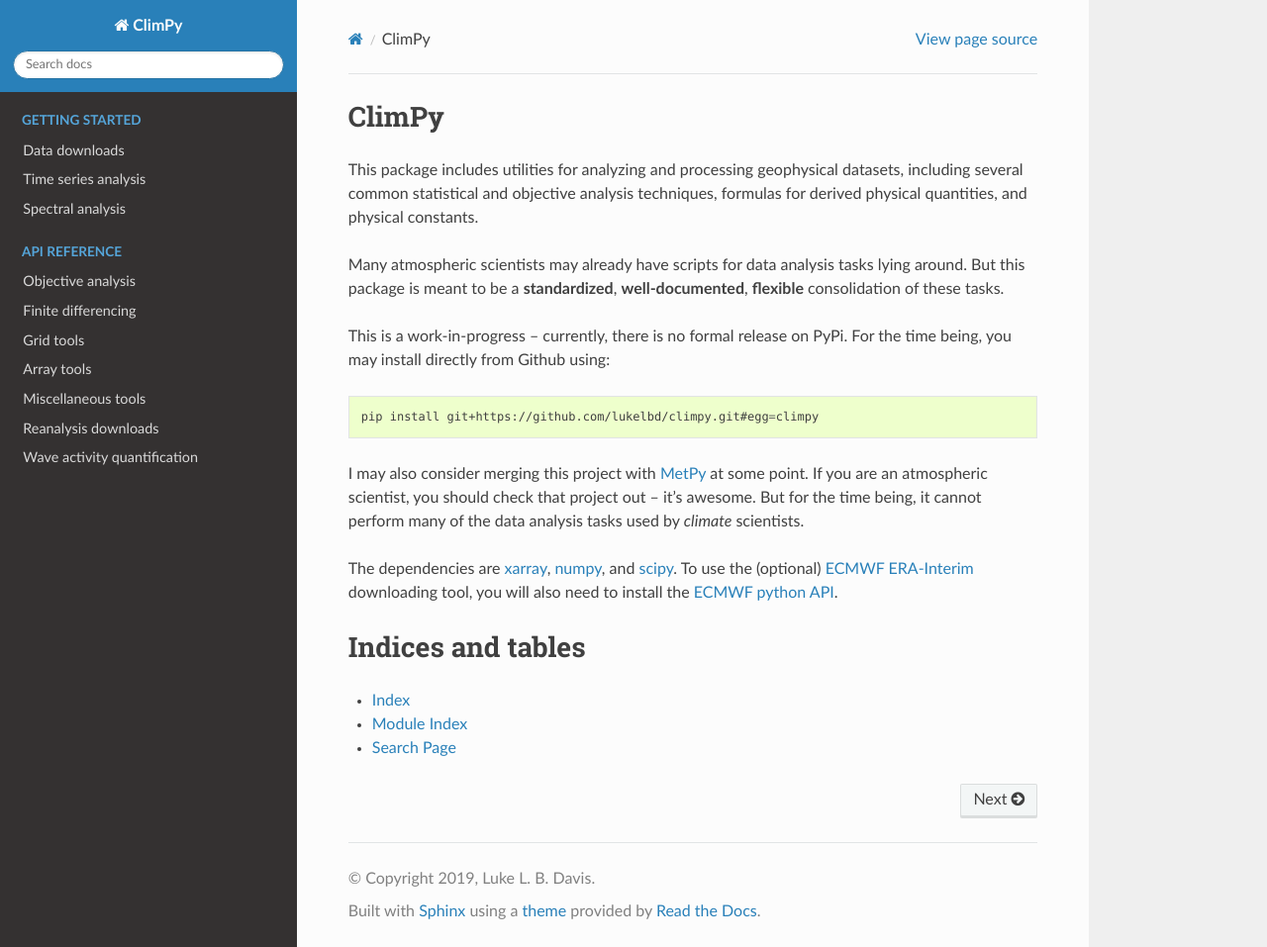
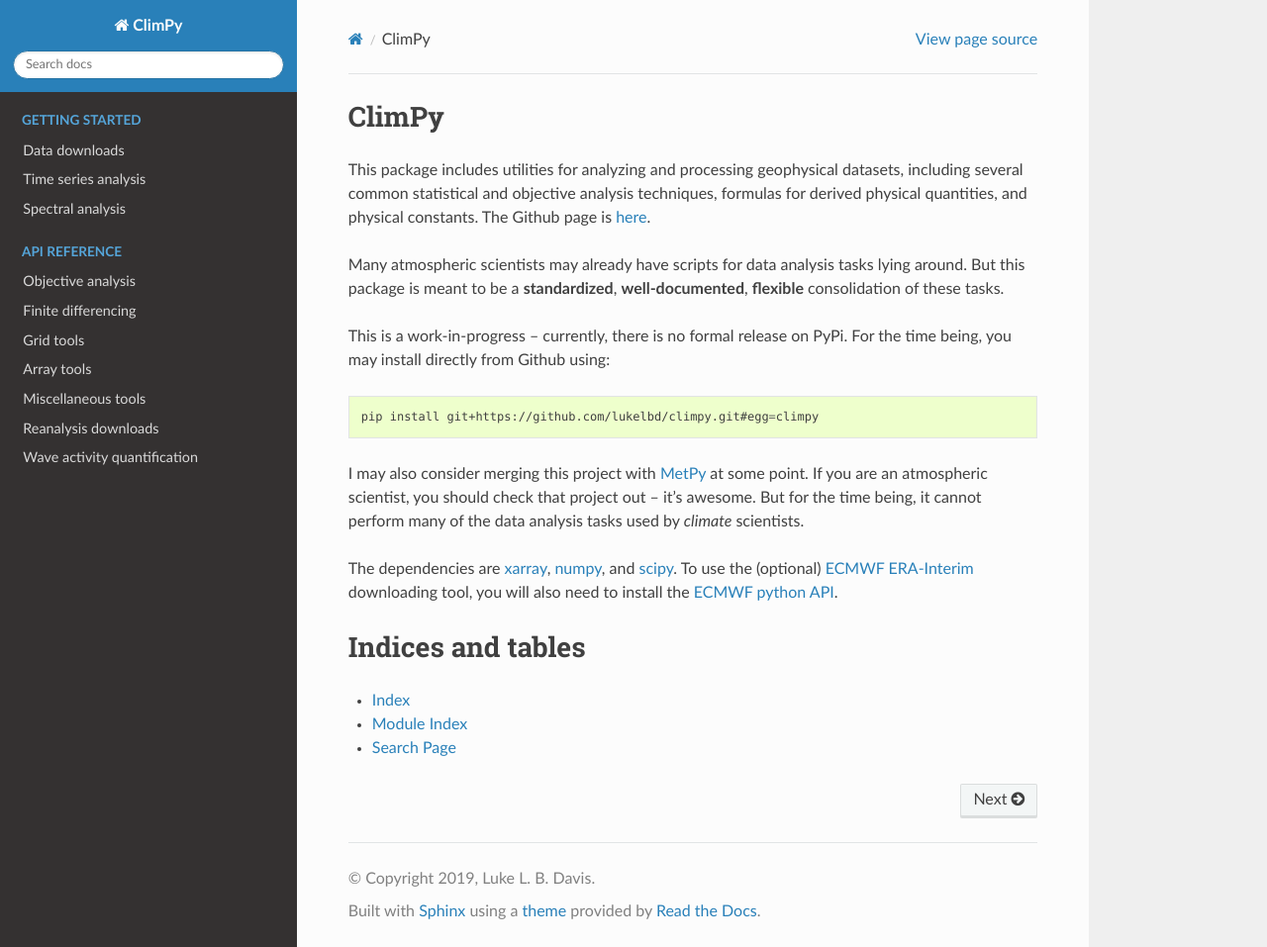
Before and after one commit to climopy-dev/climopy, a Sphinx documentation site: the page built from docs/index.rst, in a window 1280 px wide and 957 px high. Shown: the whole window at 99% size. Built offline with Sphinx 7.4.7 and the Read the Docs theme 2.0.0, drawn with Linux system fonts in a browser that asks for light colours.

Commit message:
Add links

```diff
--- a/README.rst
+++ b/README.rst
@@ -12,7 +12,7 @@
 This package includes utilities for analyzing and processing geophysical
 datasets, including several common statistical and
 objective analysis techniques, formulas for derived physical quantities,
-and physical constants.
+and physical constants. The documentation is `published on readthedocs <https://climpy.readthedocs.io>`__.
 
 Many atmospheric scientists may already have scripts for data analysis tasks lying around. But this package is meant to be a **standardized**, **well-documented**, **flexible** consolidation of these tasks.
 
--- a/docs/index.rst
+++ b/docs/index.rst
@@ -9,7 +9,7 @@
 This package includes utilities for analyzing and processing geophysical
 datasets, including several common statistical and
 objective analysis techniques, formulas for derived physical quantities,
-and physical constants.
+and physical constants. The Github page is `here <https://github.com/lukelbd/climpy>`__.
 
 Many atmospheric scientists may already have scripts for data analysis tasks lying around. But this package is meant to be a **standardized**, **well-documented**, **flexible** consolidation of these tasks.
 
```
